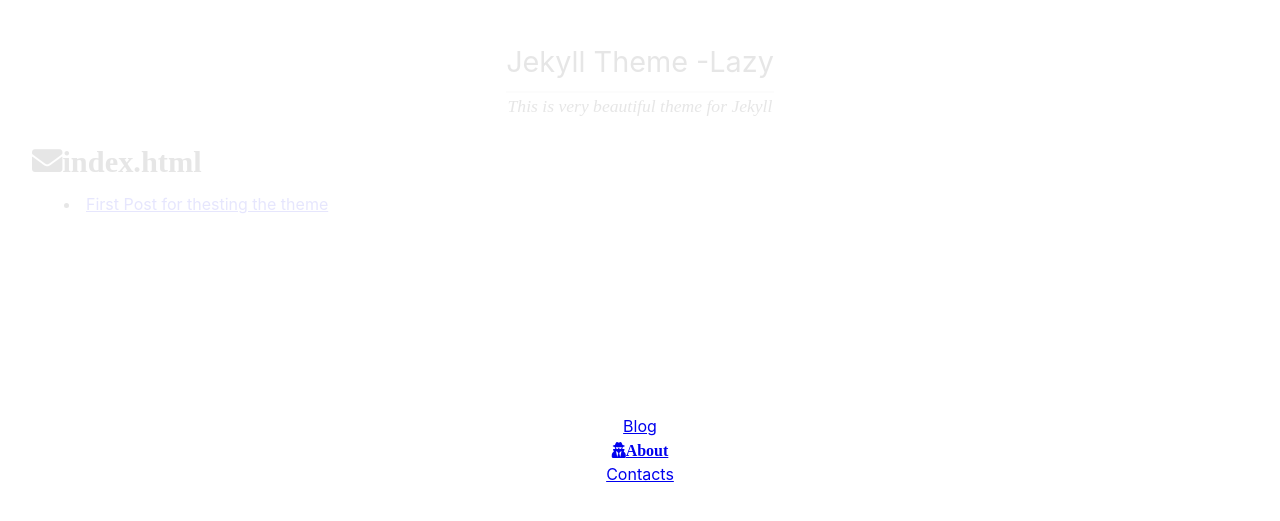
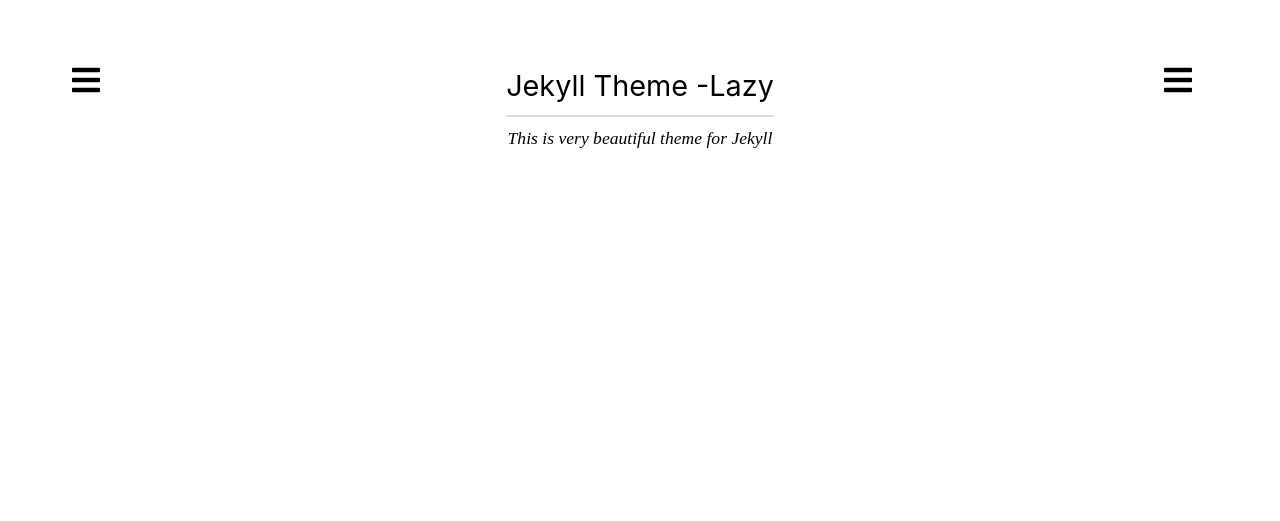
Before and after one commit to DonchoMitev/Jekyll_site, a Jekyll site: the page built from lazy/index.html, in a window 1280 px wide. Shown: the top 521 px of the page. Built offline with Jekyll 4.4.1, drawn with Linux system fonts in a browser that asks for light colours.

Commit message:
add two checkbox menus

```diff
--- a/lazy/_layouts/site.html
+++ b/lazy/_layouts/site.html
@@ -1,29 +1,37 @@
 <!DOCTYPE html>
-<html lang="en">
+<html>
 <head>
-    <meta charset="UTF-8">
-    <title>{{site.title}}</title>
-    <link rel="stylesheet" href="/css/styles.css" type="text/css">
+    <meta charset="UTF-8" />
+    <meta name="viewport" content="width=device-width" />
+    <title>{{ site.title }}</title>
+    <link rel="stylesheet" href="{{ site.baseurl }}/css/styles.css" type="text/css" />
 </head>
 <body>
+<div class="site">
 
-    <div class="site">
+    <input type="checkbox" id="nav-main-toggle" name="nav-main-toggle">
     <header class="site-header">
         <div class="site-branding">
-                <p class="site-title">{{ site.title }}</p>
+            <p class="site-title">
+                <a href="{{ site.baseurl }}/">{{ site.title }}</a>
+            </p>
             <p class="site-description">{{ site.description }}</p>
         </div>
 
+        <label id="nav-toggle-left" for="nav-main-toggle" class="fas nav-toggle left"><span>Menu</span></label>
+        <label id="nav-toggle-right" for="nav-main-toggle" class="fas nav-toggle right"><span>Menu</span></label>
         <nav class="navigation main">
             <ul>
-                    <li><a href="/">Blog</a></li>
-                    <li><a class="fas fa-user-secret" href="/about/">About</a></li>
-                    <li><a href="/contacts/">Contacts</a></li>
+                <li><a class="fas fa-newspaper" href="{{ site.baseurl }}/">Blog</a></li>
+                <li><a class="fas fa-user-secret" href="{{ site.baseurl }}/about/">About</a></li>
+                <li><a class="fas fa-envelope" href="{{ site.baseurl }}/contacts/">Contacts</a></li>
             </ul>
         </nav>
     </header>
     <main class="site-content">
+
         {{content}}
+
     </main>
     <footer class="site-footer">
 
--- a/lazy/css/layout.css
+++ b/lazy/css/layout.css
@@ -1,3 +1,3 @@
 .site {
-   padding: var(--spasing-site, 2em);
+   padding: var(--spacing-site, 2em);
 }
--- a/lazy/css/navigation.css
+++ b/lazy/css/navigation.css
@@ -1,10 +1,10 @@
 .navigation {
-    position: absolute;
+    display: none;
+    position: fixed;
     top: 0; left: 0; right: 0; bottom: 0;
-    display: flex;
     align-items: center;
     justify-content: center;
-    background: rgba(255,255,255, 0.9);
+    background: rgba(255,255,255,0.9);
 }
 
 .navigation ul {
@@ -15,4 +15,60 @@
 .navigation li {
     display: block;
     list-style: none outside;
+    padding: 1em 0;
 }
+
+
+.navigation a {
+    display: block;
+    padding: 1em 2em;
+    background: #FFF;
+    text-decoration: none;
+    color: #444;
+    box-shadow: 0 0 1.5rem 0.1rem rgba(0,0,0,0.1);
+}
+
+.navigation a:before {
+    margin-right: 1em;
+}
+
+#nav-main-toggle {
+    display: none;
+}
+
+.nav-toggle {
+    position: fixed;
+    top: var(--spacing-site, 2rem);
+    left: var(--spacing-site, 2rem);
+    z-index: 1000;
+    font-size: 2rem;
+    padding: 0 0.5rem;
+}
+
+#nav-toggle-left {
+}
+
+#nav-toggle-right {
+    left: inherit;
+    right: var(--spacing-site, 2rem);
+}
+
+.nav-toggle span {
+    display: none;
+}
+
+.nav-toggle:before {
+    content: '\f0c9';
+}
+
+.nav-toggle:before {
+    margin-right: 1rem;
+}
+
+#nav-main-toggle:checked + .site-header .navigation {
+    display: flex;
+}
+
+#nav-main-toggle:checked + .site-header .nav-toggle:before {
+    content: '\f00d';
+}
--- a/lazy/css/site-header.css
+++ b/lazy/css/site-header.css
@@ -1,19 +1,28 @@
 .site-header {
-    text-align: center;
+
 }
 
 .site-branding {
     display: flex;
     flex-direction: column;
     align-items: center;
+    position: fixed;
+    top: 0; left: 0;
+    width: 100%;
+    background: linear-gradient(to bottom, rgba(255,255,255,1) 60%,rgba(255,255,255,0) 100%);
+    padding: var(--spacing-site);
 }
 
 .site-title {
     font-size: 1.8em;
-    /*font-weight: bold;*/
     padding-bottom: 0.5rem;
-    margin-top: 0.5rem;
+    margin-bottom: 0.5rem;
     border-bottom: 2px solid #DDD;
+}
+
+.site-title a {
+    text-decoration: none;
+    color: inherit;
 }
 
 .site-description {
--- a/lazy/css/variables.css
+++ b/lazy/css/variables.css
@@ -4,5 +4,5 @@
     --font-size-lv3: 16px;
     --font-size-lv4: 18px;
 
-    --spasing-site: 2em;
+    --spacing-site: 4rem;
 }
```
Lines whose indentation alone changed are shown as unchanged.
